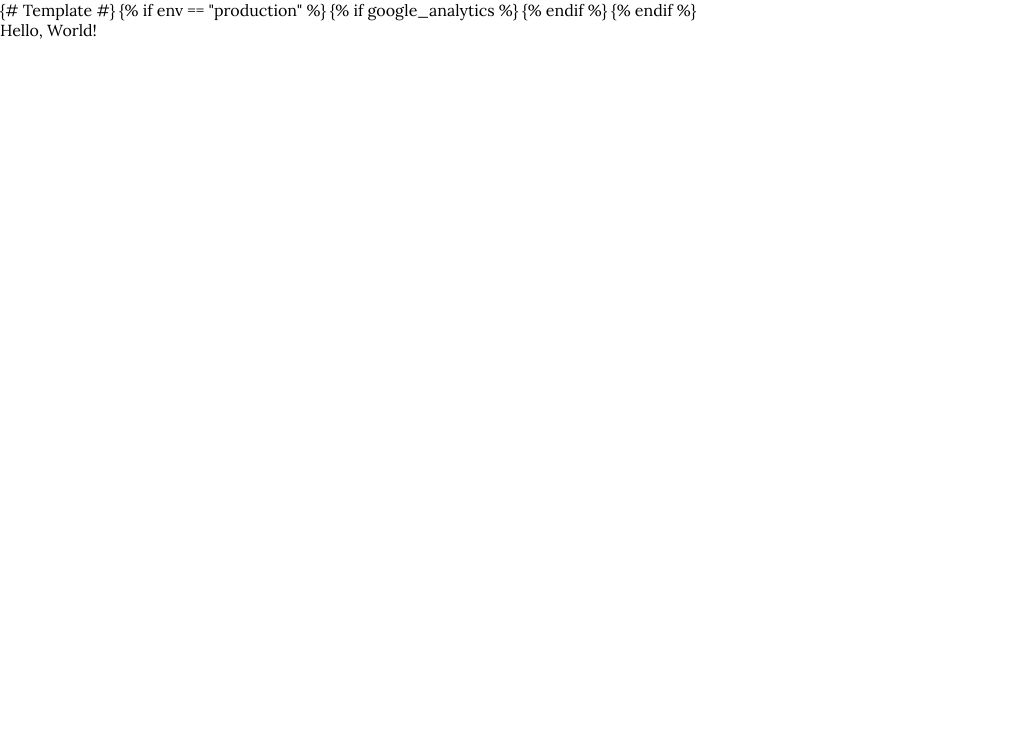
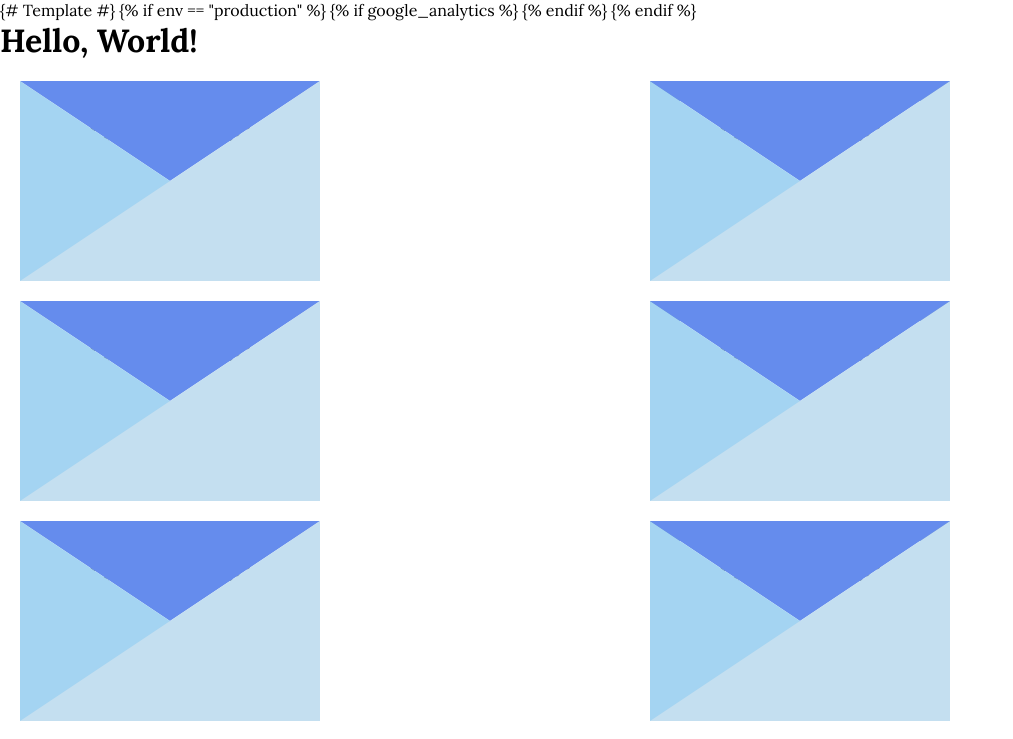
Before and after one commit to michigandaily/love-edition-2025, a React (Vite) app: page / in a window 1280 px wide. Shown: the top 739 px of the page, without its empty margins (0-1013 px from the left). Built offline with nearby package versions, Linux system fonts and the light colour scheme.

Commit message:
first draft grid

```diff
--- a/src/js/App.tsx
+++ b/src/js/App.tsx
@@ -1,5 +1,12 @@
+import Grid from './components/Grid';
+
 const App = () => {
-	return <>Hello, World!</>;
+  return (
+    <div>
+      <h1>Hello, World!</h1>
+      <Grid />
+    </div>
+  );
 };
 
 export default App;
--- /dev/null
+++ b/src/js/components/Grid.css
@@ -0,0 +1,10 @@
+.grid {
+  display: grid;
+  grid-template-columns: repeat(2, 1fr);
+  gap: 20px;
+  margin: 20px;
+}
+
+.grid .wrapper:nth-child(odd) {
+  background-color: #f0f0f0;
+}
--- /dev/null
+++ b/src/js/components/Grid.tsx
@@ -0,0 +1,24 @@
+import React from "react";
+import Notecard from "./Notecard";
+import "./Grid.css";
+
+const Grid: React.FC = () => {
+  const rows = 4; //change this
+  const columns = 2;
+
+  const renderNotecards = () => {
+    const notecards = [];
+    for (let i = 0; i < rows * columns; i++) {
+      notecards.push(<Notecard key={i} />);
+    }
+    return notecards;
+  };
+
+  return (
+    <div className="grid">
+      {renderNotecards()}
+    </div>
+  );
+};
+
+export default Grid;
--- /dev/null
+++ b/src/js/components/Notecard.css
@@ -0,0 +1,88 @@
+* {
+  margin: 0;
+  padding: 0;
+  box-sizing: border-box;
+}
+
+.wrapper {
+  height: 200px;
+  width: 300px;
+  background-color: #3760c9;
+  position: relative;
+  display: flex;
+  justify-content: center;
+  z-index: 0;
+}
+
+.lid {
+  position: absolute;
+  height: 100%;
+  width: 100%;
+  top: 0;
+  left: 0;
+  border-right: 150px solid transparent;
+  border-bottom: 100px solid transparent;
+  border-left: 150px solid transparent;
+  transform-origin: top;
+  transition: transform 0.25s linear;
+}
+
+.lid.one {
+  border-top: 100px solid #658ced;
+  transform: rotateX(0deg);
+  z-index: 3;
+  transition-delay: 0.75s;
+}
+
+.lid.two {
+  border-top: 100px solid #3760c9;
+  transform: rotateX(90deg);
+  z-index: 1;
+  transition-delay: 0.5s;
+}
+
+.envelope {
+  position: absolute;
+  height: 100%;
+  width: 100%;
+  top: 0;
+  left: 0;
+  border-top: 100px solid transparent;
+  border-right: 150px solid #c4dff0;
+  border-bottom: 100px solid #c4dff0;
+  border-left: 150px solid #a4d4f2;
+  z-index: 3;
+}
+
+.letter {
+  position: absolute;
+  top: 0;
+  width: 80%;
+  height: 80%;
+  background-color: white;
+  border-radius: 15px;
+  z-index: 2;
+  transition: 0.5s;
+}
+
+.letter p {
+  text-align: center;
+  font-size: 30px;
+  margin-top: 30px;
+  color: #3b4049;
+}
+
+.wrapper:hover .lid.one {
+  transform: rotateX(90deg);
+  transition-delay: 0s;
+}
+
+.wrapper:hover .lid.two {
+  transform: rotateX(180deg);
+  transition-delay: 0.25s;
+}
+
+.wrapper:hover .letter {
+  transform: translateY(-50px);
+  transition-delay: 0.5s;
+}
--- /dev/null
+++ b/src/js/components/Notecard.tsx
@@ -0,0 +1,17 @@
+import React from "react";
+import "./Notecard.css";
+
+const Notecard: React.FC = () => {
+  return (
+    <div className="wrapper">
+      <div className="lid one"></div>
+      <div className="lid two"></div>
+      <div className="envelope"></div>
+      <div className="letter">
+        <p>Hello World</p>
+      </div>
+    </div>
+  );
+};
+
+export default Notecard;
```
Also changed, not shown: 1 other file (tests, documents, lock files or other folders).
